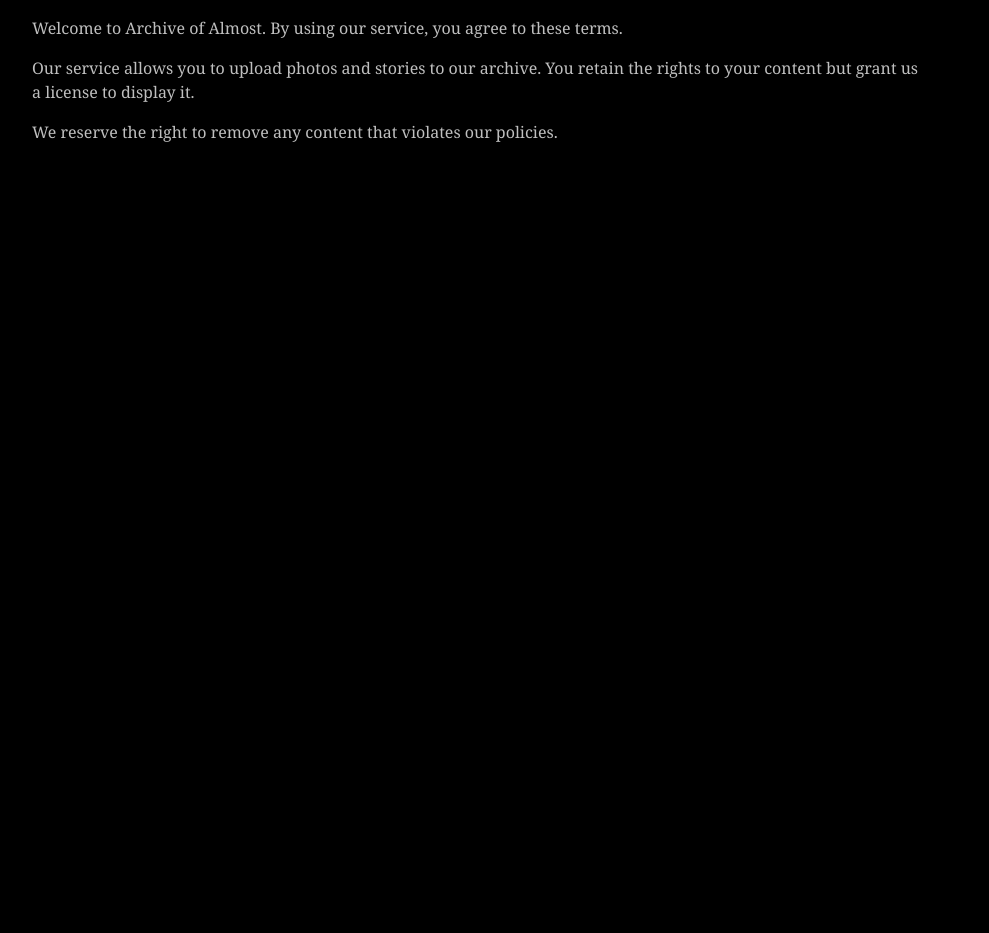
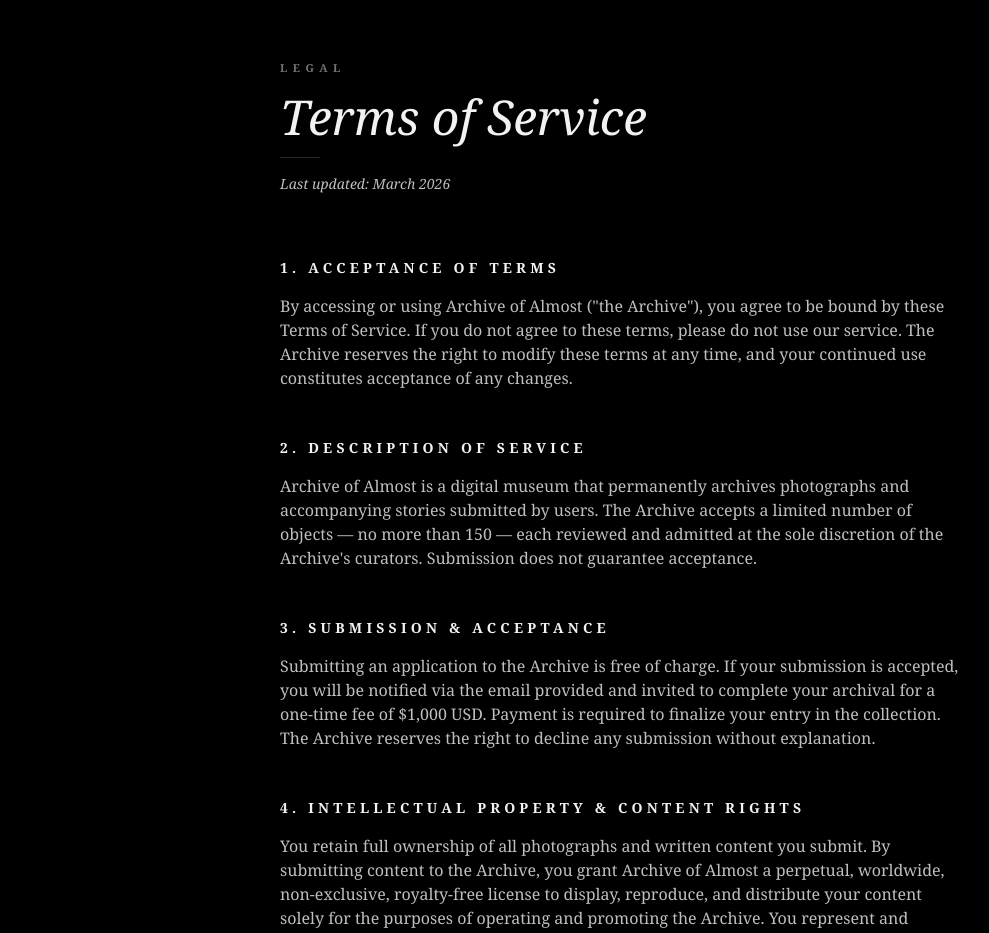
Before and after one commit to zafizing/archiveofalmost, a Next.js app: page /terms in a window 1280 px wide. Shown: the part 100-1033 px from the top of the page, without its empty margins (16-1005 px from the left). Before the commit the page ends 800 px from the top, so only its background shows below. Built offline with nearby package versions, Linux system fonts and the light colour scheme.

Commit message:
Update page.tsx

```diff
--- a/src/app/terms/page.tsx
+++ b/src/app/terms/page.tsx
@@ -1,11 +1,64 @@
 export default function TermsPage() {
   return (
-    <main className="min-h-screen bg-black text-white p-6 md:p-12 font-serif">
-      <h1 className="text-3xl font-light mb-8 tracking-[0.2em] uppercase">Terms of Service</h1>
-      <div className="text-sm md:text-base text-neutral-300 space-y-4 max-w-4xl">
-        <p>Welcome to Archive of Almost. By using our service, you agree to these terms.</p>
-        <p>Our service allows you to upload photos and stories to our archive. You retain the rights to your content but grant us a license to display it.</p>
-        <p>We reserve the right to remove any content that violates our policies.</p>
+    <main className="min-h-screen bg-black text-white font-serif selection:bg-white selection:text-black">
+      <div className="max-w-3xl mx-auto px-6 md:px-10 pt-32 md:pt-40 pb-24">
+
+        {/* Header */}
+        <div className="mb-16 space-y-4">
+          <div className="text-[11px] tracking-[0.5em] text-neutral-500 uppercase font-bold">Legal</div>
+          <h1 className="text-4xl md:text-5xl font-light italic text-white/90">Terms of Service</h1>
+          <div className="w-10 h-[1px] bg-neutral-800"></div>
+          <p className="text-sm text-neutral-500 italic">Last updated: March 2026</p>
+        </div>
+
+        <div className="space-y-12 text-white/70 leading-relaxed">
+
+          <section className="space-y-4">
+            <h2 className="text-sm tracking-[0.3em] uppercase font-bold text-white/90">1. Acceptance of Terms</h2>
+            <p className="text-base font-light">By accessing or using Archive of Almost ("the Archive"), you agree to be bound by these Terms of Service. If you do not agree to these terms, please do not use our service. The Archive reserves the right to modify these terms at any time, and your continued use constitutes acceptance of any changes.</p>
+          </section>
+
+          <section className="space-y-4">
+            <h2 className="text-sm tracking-[0.3em] uppercase font-bold text-white/90">2. Description of Service</h2>
+            <p className="text-base font-light">Archive of Almost is a digital museum that permanently archives photographs and accompanying stories submitted by users. The Archive accepts a limited number of objects — no more than 150 — each reviewed and admitted at the sole discretion of the Archive's curators. Submission does not guarantee acceptance.</p>
+          </section>
+
+          <section className="space-y-4">
+            <h2 className="text-sm tracking-[0.3em] uppercase font-bold text-white/90">3. Submission & Acceptance</h2>
+            <p className="text-base font-light">Submitting an application to the Archive is free of charge. If your submission is accepted, you will be notified via the email provided and invited to complete your archival for a one-time fee of $1,000 USD. Payment is required to finalize your entry in the collection. The Archive reserves the right to decline any submission without explanation.</p>
+          </section>
+
+          <section className="space-y-4">
+            <h2 className="text-sm tracking-[0.3em] uppercase font-bold text-white/90">4. Intellectual Property & Content Rights</h2>
+            <p className="text-base font-light">You retain full ownership of all photographs and written content you submit. By submitting content to the Archive, you grant Archive of Almost a perpetual, worldwide, non-exclusive, royalty-free license to display, reproduce, and distribute your content solely for the purposes of operating and promoting the Archive. You represent and warrant that you own or have the necessary rights to all submitted content.</p>
+          </section>
+
+          <section className="space-y-4">
+            <h2 className="text-sm tracking-[0.3em] uppercase font-bold text-white/90">5. Prohibited Content</h2>
+            <p className="text-base font-light">You may not submit content that is unlawful, defamatory, obscene, or that infringes upon the rights of any third party. Content depicting violence, hate speech, or any material that violates applicable laws is strictly prohibited. The Archive may remove any content at its discretion without prior notice or refund.</p>
+          </section>
+
+          <section className="space-y-4">
+            <h2 className="text-sm tracking-[0.3em] uppercase font-bold text-white/90">6. Permanence & Modifications</h2>
+            <p className="text-base font-light">Once an object is admitted to the Archive's permanent collection, it will not be removed or altered at the request of the submitter. The Archive may, in exceptional circumstances, remove content that is found to violate these terms or applicable law. By submitting, you acknowledge and accept the permanent nature of the archival.</p>
+          </section>
+
+          <section className="space-y-4">
+            <h2 className="text-sm tracking-[0.3em] uppercase font-bold text-white/90">7. Limitation of Liability</h2>
+            <p className="text-base font-light">Archive of Almost provides its service on an "as is" basis. We make no warranties, express or implied, regarding the availability, accuracy, or reliability of the service. To the fullest extent permitted by law, Archive of Almost shall not be liable for any indirect, incidental, or consequential damages arising from your use of the service.</p>
+          </section>
+
+          <section className="space-y-4">
+            <h2 className="text-sm tracking-[0.3em] uppercase font-bold text-white/90">8. Governing Law</h2>
+            <p className="text-base font-light">These Terms of Service shall be governed by and construed in accordance with applicable international law. Any disputes arising from these terms shall be resolved through good-faith negotiation before any formal legal proceedings.</p>
+          </section>
+
+          <section className="space-y-4">
+            <h2 className="text-sm tracking-[0.3em] uppercase font-bold text-white/90">9. Contact</h2>
+            <p className="text-base font-light">For any questions regarding these terms, please contact us at <span className="text-white/90">hello@archiveofalmost.co</span>.</p>
+          </section>
+
+        </div>
       </div>
     </main>
   );
```
